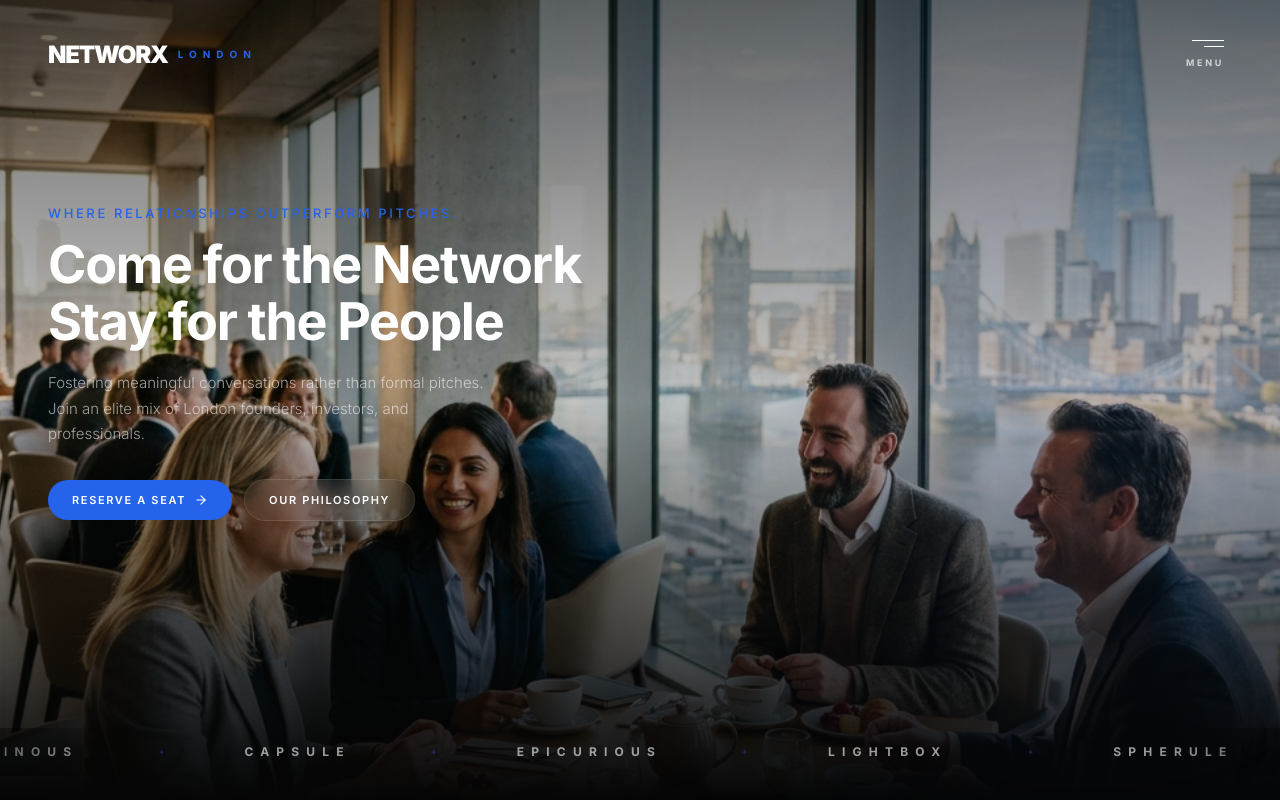
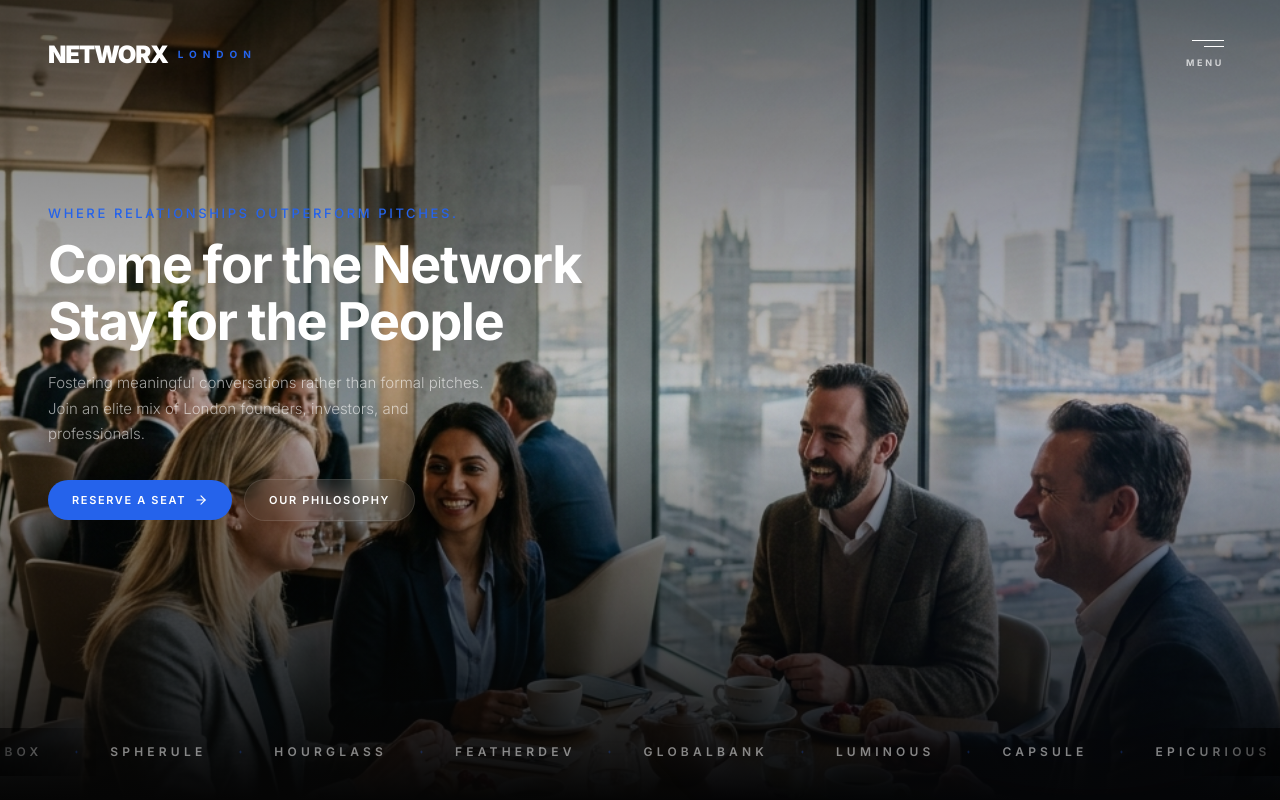
Before and after one commit to Aasirwahab/networking-event-website, a Next.js app: page / in a window 1280 px wide. Shown: the top 800 px of the page. Built offline with nearby package versions, Linux system fonts and the light colour scheme.

Commit message:
feat: add global styles, infinite marquee component, and animated navigation bar

```diff
--- a/src/app/globals.css
+++ b/src/app/globals.css
@@ -116,6 +116,19 @@ html.lenis body {
 .hide-scrollbar::-webkit-scrollbar,
 .no-scrollbar::-webkit-scrollbar {
   display: none;
+}
+
+/* Infinite Marquee — seamless loop */
+.marquee-track {
+  --marquee-shift: -50%;
+  display: flex;
+  width: max-content;
+  animation: marquee-slide 25s linear infinite;
+}
+
+@keyframes marquee-slide {
+  0% { transform: translateX(0); }
+  100% { transform: translateX(var(--marquee-shift)); }
 }
 
 /* Reduced motion support */
--- a/src/components/InfiniteMarquee.tsx
+++ b/src/components/InfiniteMarquee.tsx
@@ -1,50 +1,56 @@
 'use client';
 
-import { motion } from 'framer-motion';
+import { useEffect, useRef } from 'react';
 
 const brands = [
-  'Luminous', 'Capsule', 'Epicurious', 'Lightbox',
-  'Spherule', 'Hourglass', 'FeatherDev', 'GlobalBank'
+  'Capsule', 'Epicurious', 'Lightbox',
+  'Spherule', 'Hourglass', 'FeatherDev', 'GlobalBank', 'Luminous'
 ];
 
 export function InfiniteMarquee() {
-  // Triple the brands to ensure enough width for any screen
-  const duplicatedBrands = [...brands, ...brands, ...brands];
+  const trackRef = useRef<HTMLDivElement>(null);
+
+  useEffect(() => {
+    const track = trackRef.current;
+    if (!track) return;
+
+    // Measure the first set (half the content) to know the loop point
+    const firstSet = track.children[0] as HTMLElement;
+    if (!firstSet) return;
+
+    const setWidth = firstSet.offsetWidth;
+    // Account for the gap between the two sets
+    const gap = 32; // gap-8 = 32px
+    const totalShift = setWidth + gap;
+
+    // Set CSS custom property for the animation
+    track.style.setProperty('--marquee-shift', `-${totalShift}px`);
+  }, []);
+
+  const items = brands.map((brand, i) => (
+    <div key={i} className="flex items-center shrink-0">
+      <span className="text-white/50 text-[11px] md:text-xs font-semibold uppercase tracking-[0.35em] hover:text-white/80 transition-colors duration-300 whitespace-nowrap">
+        {brand}
+      </span>
+      <svg width="4" height="4" viewBox="0 0 24 24" fill="none" className="text-primary/30 ml-8 shrink-0">
+        <path d="M12 0L14.5 9.5L24 12L14.5 14.5L12 24L9.5 14.5L0 12L9.5 9.5L12 0Z" fill="currentColor" />
+      </svg>
+    </div>
+  ));
 
   return (
-    <div className="w-full overflow-hidden py-4 select-none relative group">
-      {/* Premium Integrated Look - No Background */}
+    <div className="w-full overflow-hidden py-4 select-none relative">
+      {/* Edge fades */}
+      <div className="absolute inset-y-0 left-0 w-24 bg-gradient-to-r from-black/60 to-transparent z-10 pointer-events-none" />
+      <div className="absolute inset-y-0 right-0 w-24 bg-gradient-to-l from-black/60 to-transparent z-10 pointer-events-none" />
 
-      {/* Decorative Gradient Overlays for Fade-In/Out effect */}
-      <div className="absolute inset-y-0 left-0 w-32 bg-gradient-to-r from-black/40 to-transparent z-10 pointer-events-none" />
-      <div className="absolute inset-y-0 right-0 w-32 bg-gradient-to-l from-black/40 to-transparent z-10 pointer-events-none" />
-
-      <motion.div
-        className="flex whitespace-nowrap gap-20 items-center px-10 relative z-0"
-        initial={{ x: 0 }}
-        animate={{ x: "-33.33%" }}
-        transition={{
-          repeat: Infinity,
-          duration: 35,
-          ease: "linear",
-        }}
+      <div
+        ref={trackRef}
+        className="marquee-track flex items-center gap-8"
       >
-        {duplicatedBrands.map((brand, i) => (
-          <div
-            key={i}
-            className="flex items-center gap-20"
-          >
-            <span className="text-white/60 text-[11px] md:text-xs font-bold uppercase tracking-[0.6em] hover:text-white transition-colors duration-300">
-              {brand}
-            </span>
-            <div className="flex items-center">
-              <svg width="6" height="6" viewBox="0 0 24 24" fill="none" className="text-primary/40">
-                <path d="M12 0L14.5 9.5L24 12L14.5 14.5L12 24L9.5 14.5L0 12L9.5 9.5L12 0Z" fill="currentColor"/>
-              </svg>
-            </div>
-          </div>
-        ))}
-      </motion.div>
+        <div className="flex items-center gap-8 shrink-0">{items}</div>
+        <div className="flex items-center gap-8 shrink-0" aria-hidden="true">{items}</div>
+      </div>
     </div>
   );
 }
--- a/src/components/Navbar.tsx
+++ b/src/components/Navbar.tsx
@@ -3,12 +3,10 @@
 import { useState } from 'react';
 import Link from 'next/link';
 import { motion } from 'framer-motion';
-import { useScrollPosition } from '@/hooks/useScrollPosition';
 import { MenuOverlay } from './MenuOverlay';
 import { usePageTransition } from './TransitionProvider';
 
 export function Navbar() {
-  const { scrolled } = useScrollPosition();
   const [mobileMenuOpen, setMobileMenuOpen] = useState(false);
   const { navigateTo } = usePageTransition();
 
@@ -18,12 +16,10 @@ export function Navbar() {
         initial={{ y: -100, opacity: 0 }}
         animate={{ y: 0, opacity: 1 }}
         transition={{ duration: 0.8, ease: [0.16, 1, 0.3, 1] }}
-        className={`fixed top-0 left-0 right-0 z-[9999] transition-all duration-500 ease-[cubic-bezier(0.16_1_0.3_1)] ${
+        className={`top-0 left-0 right-0 z-[9999] transition-all duration-500 ease-[cubic-bezier(0.16_1_0.3_1)] ${
           mobileMenuOpen
-            ? 'bg-transparent text-white pt-8'
-            : scrolled
-              ? 'bg-black/20 backdrop-blur-xl border-b border-white/10 py-4 shadow-[0_10px_50px_rgba(0,0,0,0.2)]'
-              : 'bg-transparent py-8'
+            ? 'fixed bg-transparent text-white pt-8'
+            : 'absolute bg-transparent py-8'
         }`}
       >
         <div className="max-w-7xl mx-auto px-6 sm:px-8 lg:px-12">
```
